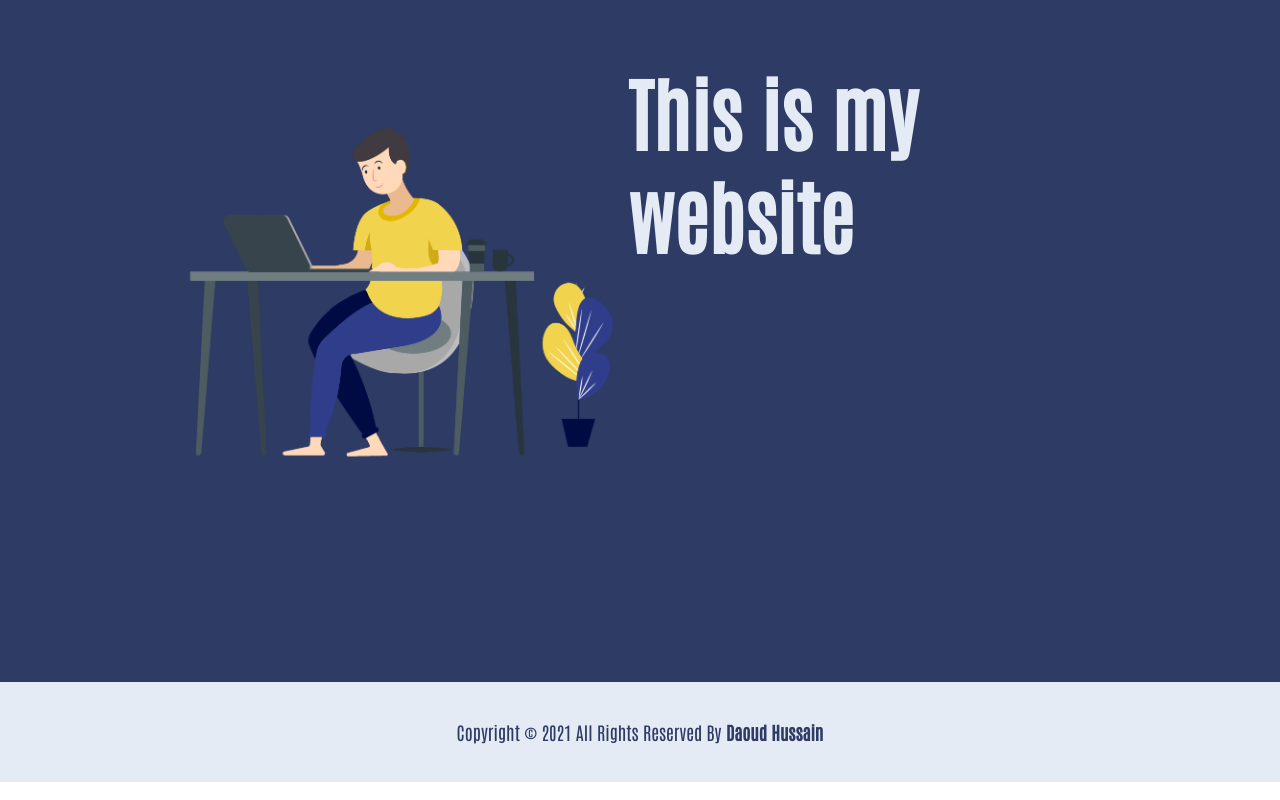
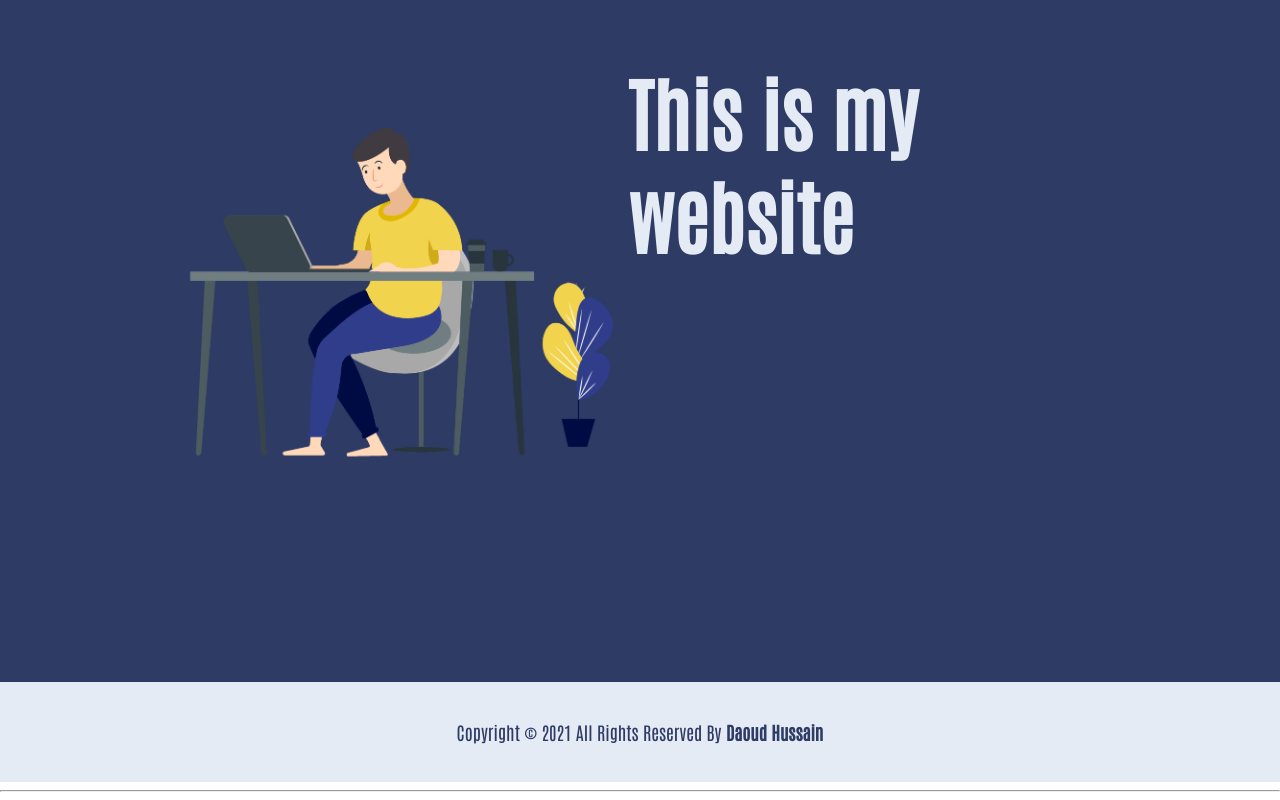
Before and after one commit to Daoud-Hussain/IEEE-Web-Task, a website: page index.html in a window 1280 px wide. Shown: the part 918-1718 px from the top of the page. Drawn offline with Linux system fonts and the light colour scheme.

Commit message:
Update index.html

```diff
--- a/index.html
+++ b/index.html
@@ -33,7 +33,7 @@
     </section>
     <footer class="main-footer">
         <p>Copyright &copy; 2021 All Rights Reserved By <b>Daoud Hussain</b> </p>
-    </footer>
+    </footer> <hr>
 </body>
 
 </html>
```
